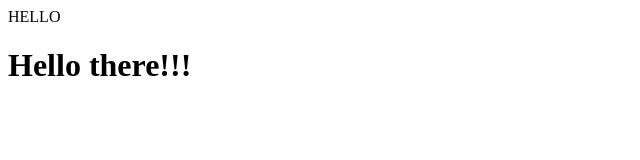
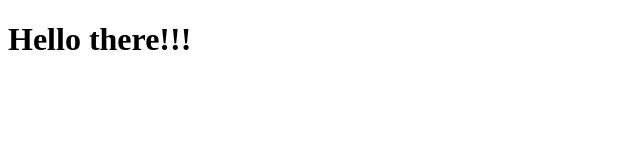
Before and after one commit to Vaddeil/Vaddeil.github.io, a plain HTML site: page index.html in a window 1280 px wide. Shown: the whole page, without its empty margins (0-640 px from the left). Drawn offline with Linux system fonts and the light colour scheme.

Commit message:
Update index.html

```diff
--- a/index.html
+++ b/index.html
@@ -8,7 +8,6 @@
 </head>
 <body>
 
-  HELLO
   <h1>Hello there!!!</h1>
 
 </body>
```
